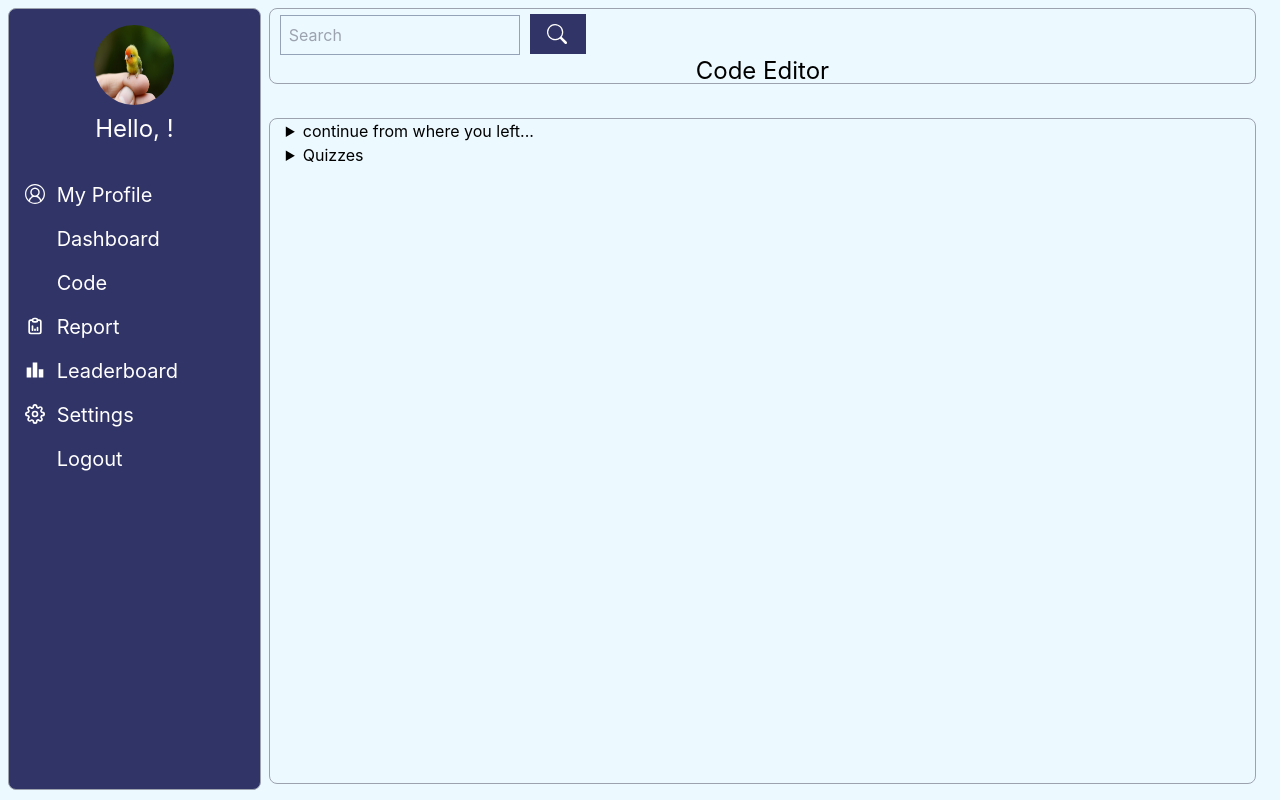
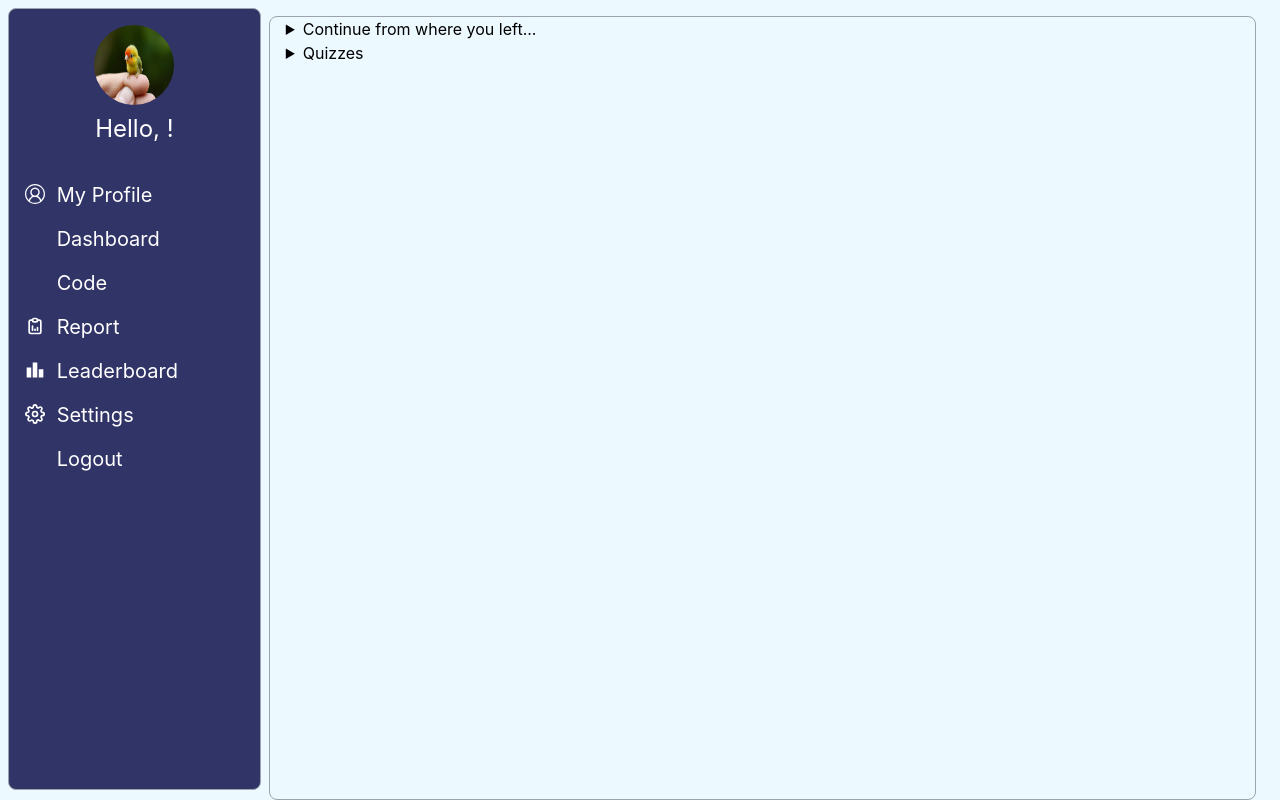
Before and after one commit to ethiclesshacker/code-editor-frontend, a React (Vite) app: page /dashboard in a window 1280 px wide. Built offline with nearby package versions, Linux system fonts and the light colour scheme; some icons are missing.

Commit message:
Some Changes.

```diff
--- a/src/components/Dashboard.jsx
+++ b/src/components/Dashboard.jsx
@@ -5,10 +5,10 @@ import DashboardRow from './DashboardRow';
 import SideBarItem from './SideBarItem';
 import { FaHouse, FaCode, FaDoorOpen } from 'react-icons/fa6';
 import { BsSearch } from 'react-icons/bs';
-import {TbReportAnalytics} from 'react-icons/tb'
-import {MdLeaderboard} from 'react-icons/md'
-import {FiSettings} from 'react-icons/fi'
-import {VscAccount} from 'react-icons/vsc'
+import { TbReportAnalytics } from 'react-icons/tb'
+import { MdLeaderboard } from 'react-icons/md'
+import { FiSettings } from 'react-icons/fi'
+import { VscAccount } from 'react-icons/vsc'
 
 export default function Dashboard() {
   return (
@@ -16,30 +16,34 @@ export default function Dashboard() {
       id="main"
       className="grid h-[100%] grid-cols-20 grid-rows-20 pb-2 pl-2 pr-2 pt-2"
     >
-      <div
+      {/* TOPBAR */}
+
+      {/* <div
         id="topbar"
-        className="col-span-16 col-start-5 row-span-2 row-start-1 mb-0.5 ml-2 mr-4 rounded-lg border border-solid border-gray-400 bg-inherit"
+        className="col-span-16 col-start-5 row-span-2 row-start-1 mb-0.5 ml-2 mr-4 rounded-lg border border-solid border-gray-400 bg-inherit  flex align-center"
       >
         <div id="searchbar" className='flex items-center justify-items-start '>
           <input className='ml-2.5 mt-1.5 w-60 h-10 pl-2 bg-inherit border border-solid border-[#94a3b8] focus:outline-none' placeholder='Search'></input>
           <button className='ml-2.5 mt-1 pl-4 w-14 h-10 border border-solid border-[#313467] bg-[#313467] text-white text-xl font-bold'> <BsSearch /> </button>
         </div>
-        <p className="text-center text-2xl"> Code Editor </p>
+         <p className="text-center text-2xl"> Code Editor </p>
       </div>
+      */}
 
+      {/* SIDEBAR */}
       <div
         id="sidebar"
         className="col-span-4 col-start-1 row-span-20 row-start-1 mb-0.5 rounded-lg border border-solid border-gray-400 bg-[#313467]"
       >
-      <div className='flex items-center justify-center w-100%'>
-        <img src='ProfImg.jpg' alt='Profile Image' className='mt-4 w-20 h-20 rounded-full'></img>
+        <div className='flex items-center justify-center w-100%'>
+          <img src='ProfImg.jpg' alt='Profile Image' className='mt-4 w-20 h-20 rounded-full'></img>
         </div>
         <p className="flex items-center justify-center w-100% font-semi-bold pb-1 pt-2 text-2xl text-white mb-8">
           {' '}
           Hello, {localStorage.getItem('userName')} !
         </p>
 
-      <SideBarItem logo="profile" path="/profile" pathText="My Profile" > <VscAccount /> </SideBarItem>
+        <SideBarItem logo="profile" path="/profile" pathText="My Profile" > <VscAccount /> </SideBarItem>
         <SideBarItem logo="home" path="/dashboard" pathText="Dashboard"> <FaHouse /> </SideBarItem>
         <SideBarItem logo="code" path="/code" pathText="Code" > <FaCode /> </SideBarItem>
         <SideBarItem logo="report" path="/report" pathText="Report"> <TbReportAnalytics /> </SideBarItem>
@@ -48,14 +52,15 @@ export default function Dashboard() {
         <SideBarItem logo="logout" path="/logout" pathText="Logout"> <FaDoorOpen /> </SideBarItem>
 
       </div>
-      {/* <div className="col-span-8 row-span-1 col-start-3 row-start-4 pt-8 pl-10 font-semi-bold text-2xl"> Hello, Saloni! </div> */}
 
+      {/* DASHBOARD */}
       <div
-        id="dash"
-        className="col-span-16 col-start-5 row-span-18 row-start-4 -mt-2 mb-0.5 ml-2 mr-4 h-[100%] rounded-lg border border-solid border-gray-400 bg-inherit"
+        id="dashboard"
+        className="col-span-16 col-start-5 row-span-20 mt-2 mb-2 ml-2 mr-4 h-[100%] rounded-lg border border-solid border-gray-400 bg-inherit"
       >
-        <DashboardRow/>
+        <DashboardRow />
       </div>
+
     </div>
   )
 }
--- a/src/components/DashboardRow.jsx
+++ b/src/components/DashboardRow.jsx
@@ -8,7 +8,7 @@ function DashboardRow() {
     <div>
         <details>
             <summary className='pl-4'>
-                continue from where you left...
+                Continue from where you left...
             </summary>
             <div className='flex flex-row pl-8 pt-4 space-x-3'>
                 <DashboardRowItem/>
@@ -17,6 +17,7 @@ function DashboardRow() {
                 <DashboardRowItem/>
             </div>
         </details>
+
         <details>
             <summary className='pl-4'>
                 Quizzes
```
